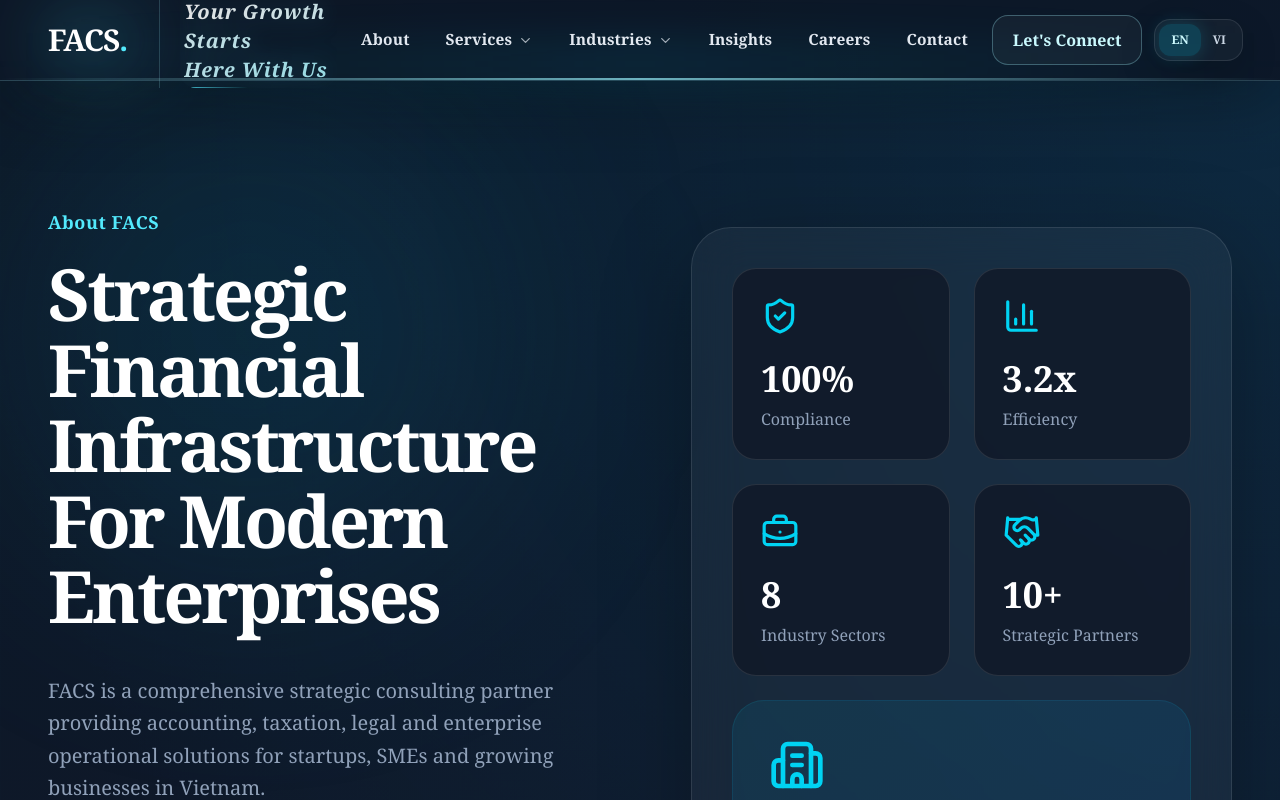
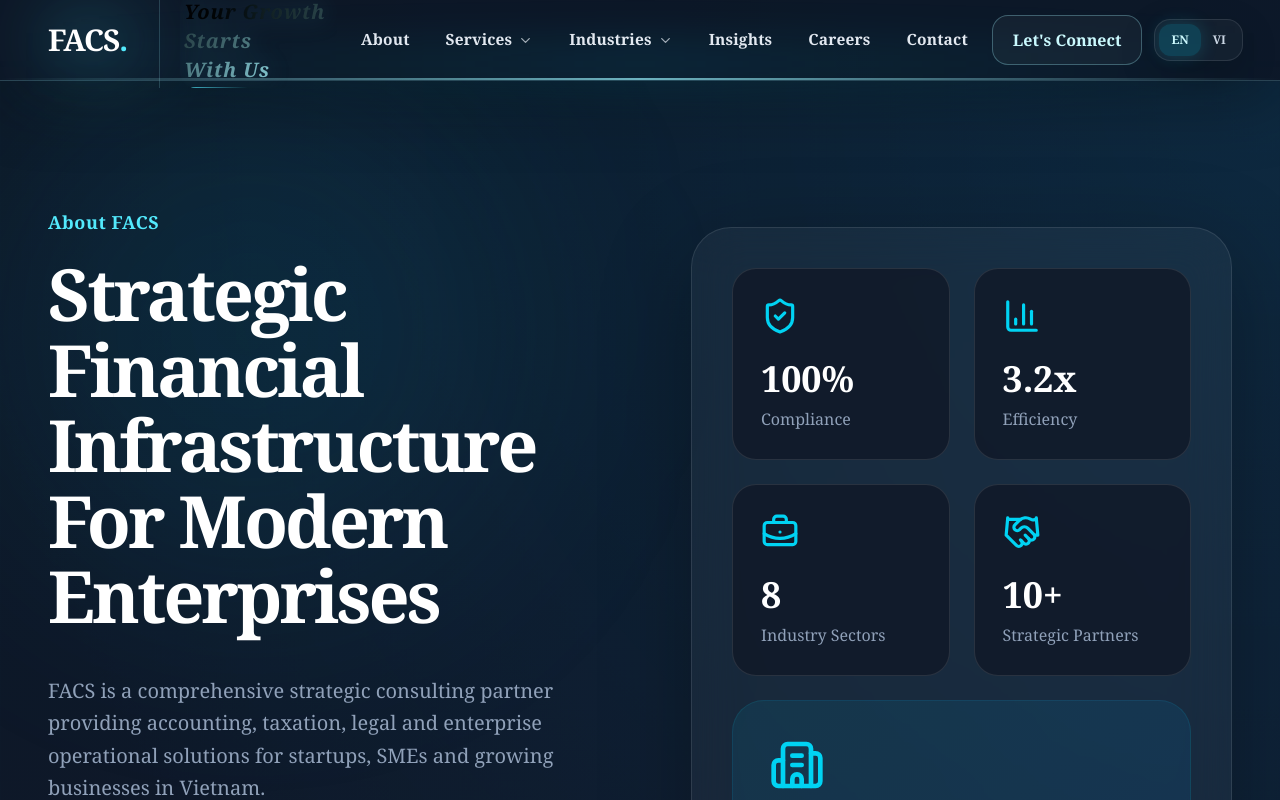
Before and after one commit to Laurent310597/FACS-production-website, a React (Vite) app: page / in a window 1280 px wide. Shown: the top 800 px of the page. Built offline with nearby package versions, Linux system fonts and the light colour scheme.

Commit message:
Upsize slogan text

```diff
--- a/src/components/Navbar.jsx
+++ b/src/components/Navbar.jsx
@@ -74,9 +74,9 @@
               className="relative overflow-hidden rounded-2xl px-1 py-1"
             >
               <div className="text-[12px] md:text-[20px] font-semibold italic leading-[1.45] tracking-[0.04em] text-cyan-50/95 drop-shadow-[0_0_12px_rgba(103,232,249,0.25)]">
-                <span className="bg-gradient-to-r from-white via-cyan-200 to-slate-300 bg-[length:220%_100%] bg-clip-text text-transparent animate-[facsSloganShine_5.5s_ease-in-out_infinite]">
+                <span className="bg-gradient-to-r from-black via-cyan-200 to-slate-300 bg-[length:220%_100%] bg-clip-text text-transparent animate-[facsSloganShine_5.5s_ease-in-out_infinite]">
                   Your Growth Starts
-                  <br />Here With Us
+                  <br />With Us
                 </span>
               </div>
               <span className="absolute bottom-0 left-1 h-px w-16 bg-gradient-to-r from-cyan-300/80 to-transparent" />
```
